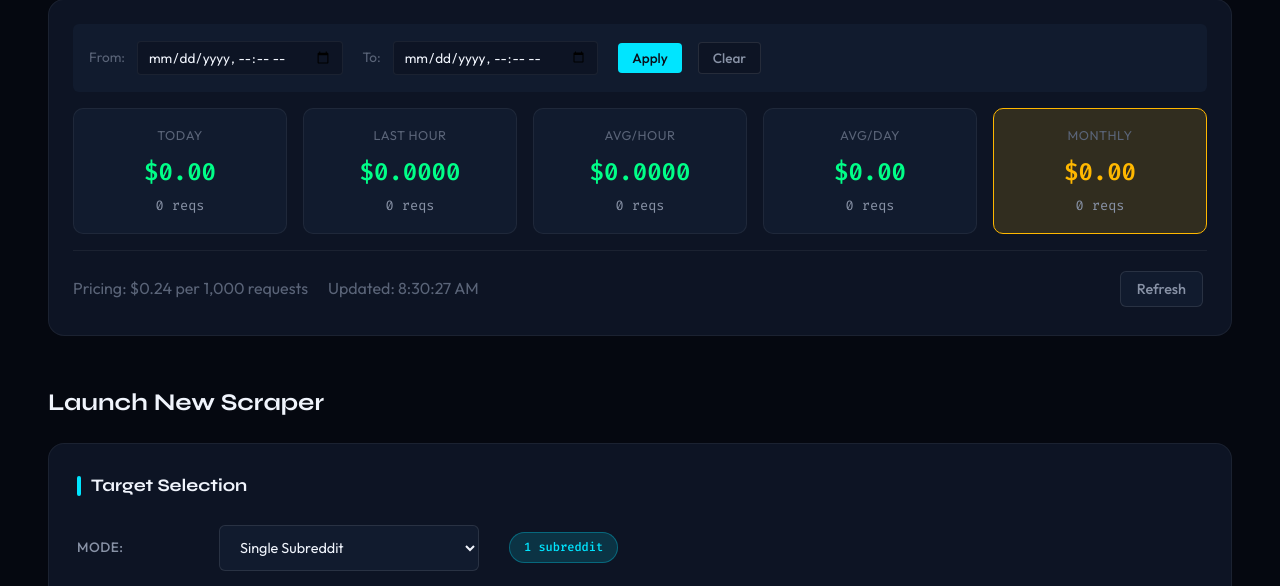
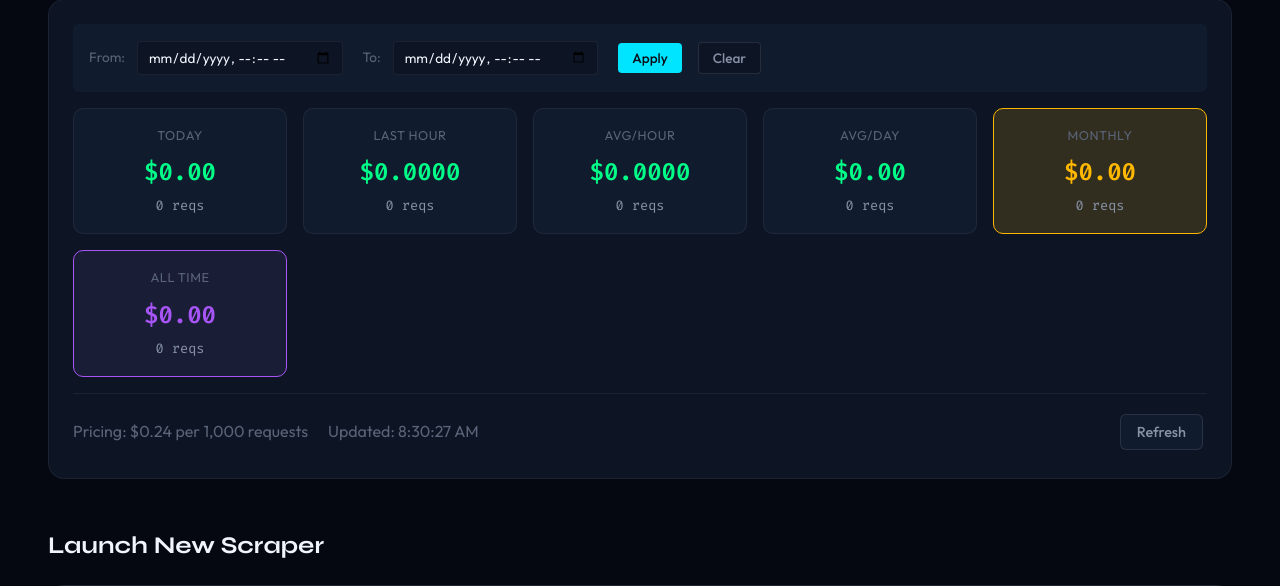
Before and after one commit to noldoAI/scrape-subreddit-data, a FastAPI app: page / in a window 1280 px wide. Shown: the part 1117-1703 px from the top of the page. Run offline with FastAPI, Linux system fonts and the light colour scheme; data that the repository does not hold is empty; parts of the project's set-up code (start-up, migrations or seed data) failed here and were passed over.

Commit message:
feat: all time cost

```diff
--- a/api.py
+++ b/api.py
@@ -2872,6 +2872,18 @@ async def get_api_cost(
         avg_hourly_requests = actual_requests_today / hours_elapsed
         avg_hourly_cost = cost_today / hours_elapsed
 
+        # Get all-time totals (fast - single aggregation on small collection)
+        all_time_pipeline = [
+            {"$group": {
+                "_id": None,
+                "total_requests": {"$sum": {"$ifNull": ["$actual_http_requests", 0]}},
+                "total_cost": {"$sum": {"$ifNull": ["$estimated_cost_usd", 0]}}
+            }}
+        ]
+        all_time_result = list(usage_collection.aggregate(all_time_pipeline))
+        all_time_requests = all_time_result[0]["total_requests"] if all_time_result else 0
+        all_time_cost = all_time_result[0]["total_cost"] if all_time_result else 0
+
         # Get historical average (last 7 days) for avg/day
         week_ago = now - timedelta(days=7)
 
@@ -2934,6 +2946,10 @@ async def get_api_cost(
                 "monthly_requests": round(projected_monthly_requests),
                 "monthly_cost_usd": round(projected_monthly_cost, 2)
             },
+            "all_time": {
+                "requests": all_time_requests,
+                "cost_usd": round(all_time_cost, 2)
+            },
             "by_subreddit": stats.get("requests_by_subreddit", {}) if not subreddit else None
         }
 
--- a/static/css/main.css
+++ b/static/css/main.css
@@ -323,6 +323,15 @@ body::before {
 
 .cost-card.projection .cost-value {
     color: var(--accent-amber);
+}
+
+.cost-card.all-time {
+    border-color: var(--accent-purple, #a78bfa);
+    background: rgba(167, 139, 250, 0.08);
+}
+
+.cost-card.all-time .cost-value {
+    color: var(--accent-purple, #a78bfa);
 }
 
 .cost-subtext {
--- a/static/js/dashboard.js
+++ b/static/js/dashboard.js
@@ -683,6 +683,14 @@ async function fetchCostData() {
             '$' + data.projections.monthly_cost_usd.toFixed(2);
         document.getElementById('reqsMonthly').textContent =
             formatNumber(data.projections.monthly_requests) + ' reqs';
+
+        // All Time
+        if (data.all_time) {
+            document.getElementById('costAllTime').textContent =
+                '$' + data.all_time.cost_usd.toFixed(2);
+            document.getElementById('reqsAllTime').textContent =
+                formatNumber(data.all_time.requests) + ' reqs';
+        }
 
         // Update timestamp
         document.getElementById('cost-updated').textContent =
--- a/templates/dashboard.html
+++ b/templates/dashboard.html
@@ -88,6 +88,11 @@
                         <div class="cost-label">Monthly</div>
                         <div class="cost-value" id="costMonthly">$0.00</div>
                         <div class="cost-subtext" id="reqsMonthly">0 requests</div>
+                    </div>
+                    <div class="cost-card all-time">
+                        <div class="cost-label">All Time</div>
+                        <div class="cost-value" id="costAllTime">$0.00</div>
+                        <div class="cost-subtext" id="reqsAllTime">0 requests</div>
                     </div>
                 </div>
                 <div id="subredditBreakdown" class="subreddit-breakdown" style="display: none;">
```
